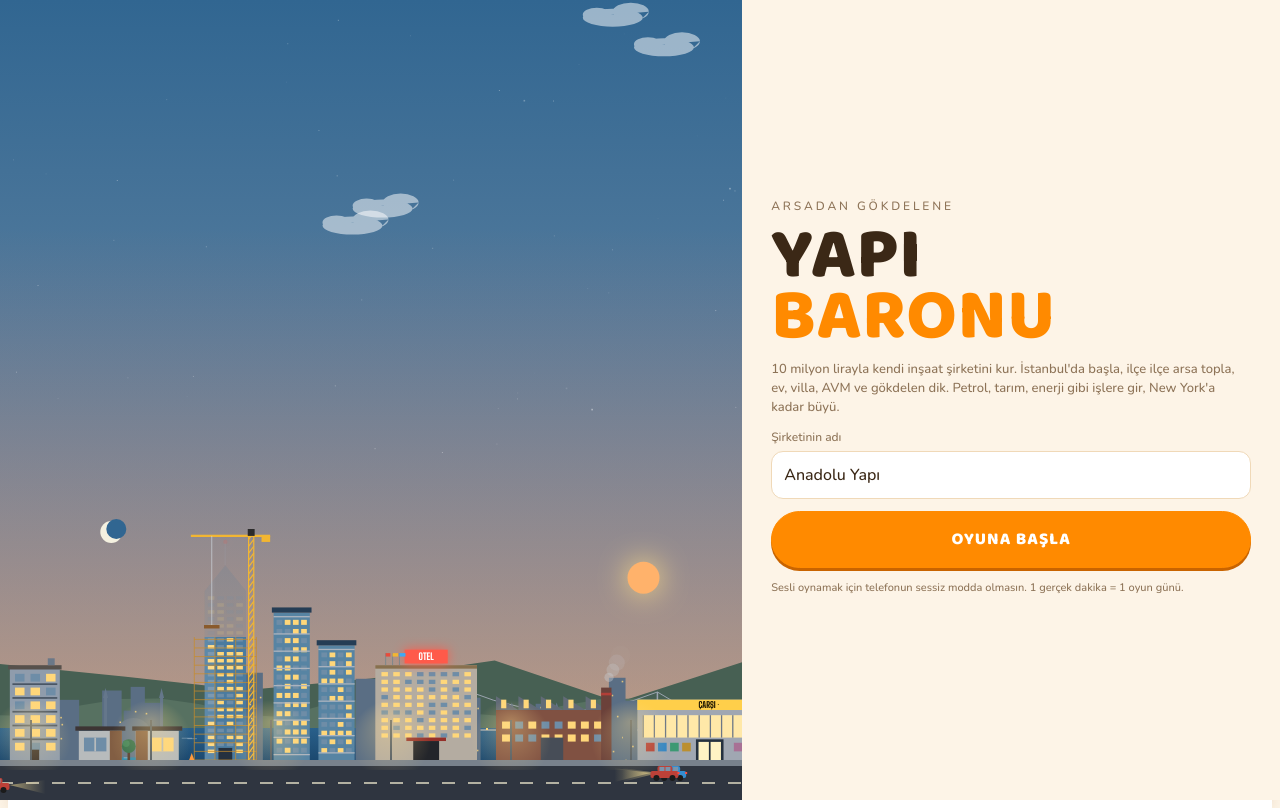
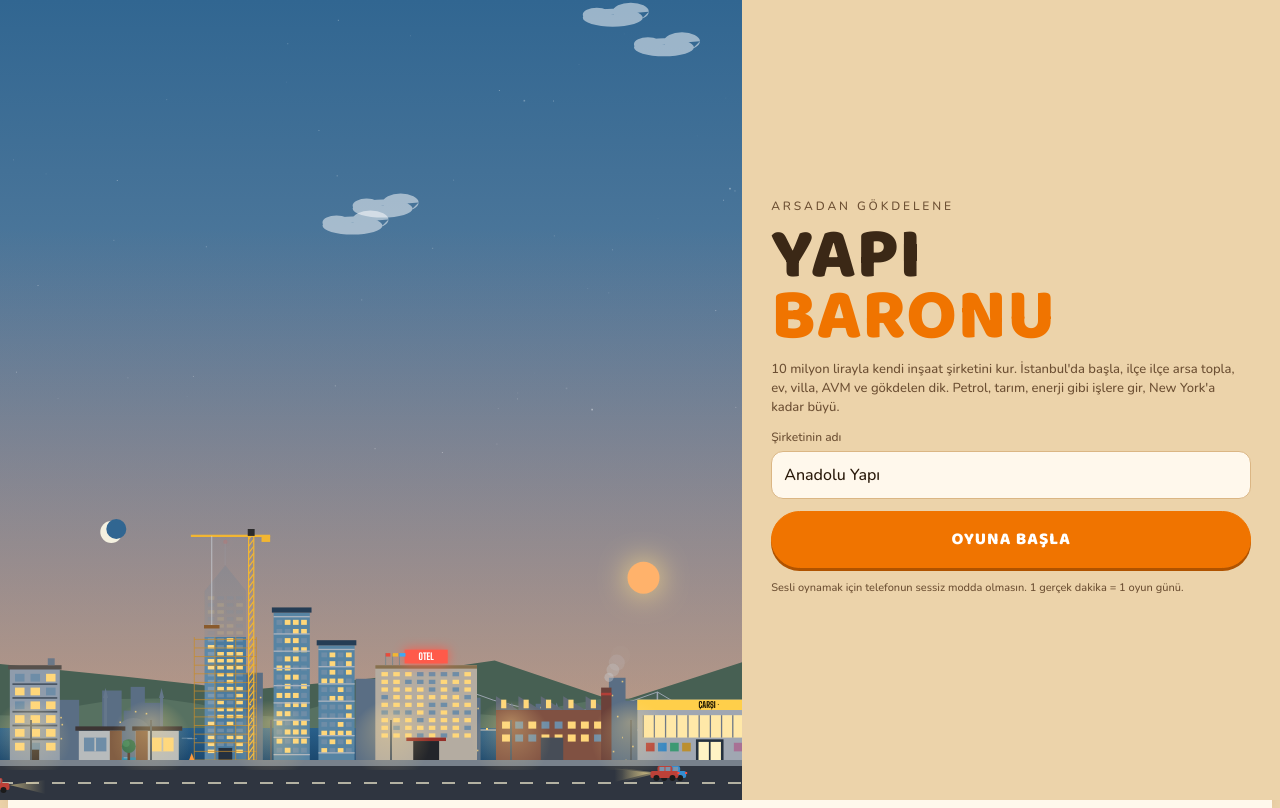
Before and after one commit to atesxs014-debug/yapi-baronu, a website: page www/index.html in a window 1280 px wide. Drawn offline with nearby package versions, Linux system fonts and the light colour scheme; animation ran at ten frames a second.

Commit message:
Renkleri koyulaştır
Co-Authored-By: Claude Opus 5.5 <noreply@anthropic.com>
Claude-Session: https://claude.ai/code/session_01B5dMFyke2J8QUU2NtGuY6H

```diff
--- a/src/layout7.css
+++ b/src/layout7.css
@@ -176,7 +176,7 @@ main.corp>.v7off,main.corp>.v7logo{grid-column:1/-1}
   .v7mapc{height:auto;aspect-ratio:400/240}.v7side{height:auto}.v7pr{max-height:none}
 }
 /* güzelleştirme */
-.v7mapc{background:linear-gradient(#7fd0ea,#3f9cc2);border:3px solid #fff;box-shadow:0 6px 20px rgba(30,90,120,.25)}
+.v7mapc{background:linear-gradient(#4fa9cc,#1f6f96);border:3px solid #fff;box-shadow:0 6px 20px rgba(30,90,120,.25)}
 .v7cell{stroke:#fff;stroke-width:1.6;stroke-linejoin:round}
 .v7map .blk rect{fill:#fff;opacity:.16;pointer-events:none}.v7map .prk circle{fill:#2f8a4a;opacity:.22;pointer-events:none}
 .v7foam{fill:none;stroke:rgba(255,255,255,.35);stroke-width:5}
--- a/src/themes.css
+++ b/src/themes.css
@@ -9,19 +9,19 @@
 #splash,#rotate{background:var(--splash,#081915)}
 
 /* 1. Güneşli Şehir: aydınlık, yumuşak, sıcak */
-html[data-theme="gunes"]{--bg:#fdf4e7;--grid:transparent;--panel:#ffffff;--panel2:#fff1dc;--line:#f0d9b8;--fg:#3b2816;--muted:#8d7357;
-  --accent:#ff8a00;--accent-ink:#fff;--accent-sh:#c96400;--good:#22a862;--bad:#e5484d;--info:#2f8fe8;--violet:#8b5cf6;
+html[data-theme="gunes"]{--bg:#ecd3aa;--grid:transparent;--panel:#fff8ec;--panel2:#f6e0bd;--line:#dbb684;--fg:#2a1a0b;--muted:#6c4f33;
+  --accent:#f07400;--accent-ink:#fff;--accent-sh:#b05300;--good:#11864a;--bad:#d2353b;--info:#1b6fc4;--violet:#8b5cf6;
   --f-disp:"Baloo 2",system-ui,sans-serif;--f-body:"Nunito",system-ui,sans-serif;--f-num:"Nunito",system-ui,sans-serif;
-  --chip:rgba(59,40,22,.55);--scrim:rgba(59,40,22,.35);--splash:#fdf4e7;color-scheme:light}
-html[data-theme="gunes"] body{background-image:radial-gradient(#f3dfc2 1.2px,transparent 1.2px);background-size:22px 22px}
+  --chip:rgba(59,40,22,.55);--scrim:rgba(59,40,22,.35);--splash:#ecd3aa;color-scheme:light}
+html[data-theme="gunes"] body{background-image:radial-gradient(#ddbd8e 1.2px,transparent 1.2px);background-size:22px 22px}
 html[data-theme="gunes"] .card,html[data-theme="gunes"] .tile,html[data-theme="gunes"] .city,html[data-theme="gunes"] .pcard,html[data-theme="gunes"] .quick button,html[data-theme="gunes"] .mrow{border-radius:16px;border-color:transparent;box-shadow:0 4px 14px rgba(160,110,50,.13)}
 html[data-theme="gunes"] .btn{border-radius:999px}
 html[data-theme="gunes"] .num,html[data-theme="gunes"] .cash{font-weight:800}
 html[data-theme="gunes"] h2,html[data-theme="gunes"] h3,html[data-theme="gunes"] .brand,html[data-theme="gunes"] .city .cn{text-transform:none;letter-spacing:0}
-html[data-theme="gunes"] header.hud{background:#fff;border-bottom:0;box-shadow:0 2px 12px rgba(160,110,50,.15)}
-html[data-theme="gunes"] nav.tabs{background:#fff;border-color:transparent;box-shadow:0 0 12px rgba(160,110,50,.15)}
+html[data-theme="gunes"] header.hud{background:#fff8ec;border-bottom:0;box-shadow:0 2px 12px rgba(160,110,50,.15)}
+html[data-theme="gunes"] nav.tabs{background:#fff8ec;border-color:transparent;box-shadow:0 0 12px rgba(160,110,50,.15)}
 html[data-theme="gunes"] .sheet{border-top:0;border-radius:24px 24px 0 0}
-html[data-theme="gunes"] .dash,html[data-theme="gunes"] .scorecard{background:linear-gradient(135deg,#ff9f1c,#ff6b3d);color:#fff}
+html[data-theme="gunes"] .dash,html[data-theme="gunes"] .scorecard{background:linear-gradient(135deg,#f28a0c,#e0502a);color:#fff}
 html[data-theme="gunes"] .dash .k,html[data-theme="gunes"] .dash .meta,html[data-theme="gunes"] .dash .grid4 .k{color:rgba(255,255,255,.85)}
 html[data-theme="gunes"] .dash .grid4>div{background:rgba(255,255,255,.2)}
 html[data-theme="gunes"] .dash .pos,html[data-theme="gunes"] .dash .neg{color:#fff}
--- a/src/v7.js
+++ b/src/v7.js
@@ -1,7 +1,7 @@
 
 // ================= v7: harita, ilçe parsel kartları, projeler, proje detayı, ofis =================
 let landList=false,mapFil='all',curProj=null;
-const TIER7=[['Lüks','#e8705f',1.6],['Premium','#f2a93b',1.1],['Orta','#43b394',0.75],['Ekonomik','#9fb2c8',0]];
+const TIER7=[['Lüks','#d4503f',1.6],['Premium','#e58a1a',1.1],['Orta','#24957a',0.75],['Ekonomik','#7189a8',0]];
 function tier7(dm){return TIER7.find(t=>dm>=t[2])}
 const TRm2=v=>Math.round(v).toLocaleString('tr-TR')+' ₺';
 const fx2=v=>v.toLocaleString('tr-TR',{minimumFractionDigits:2,maximumFractionDigits:2});
@@ -50,7 +50,7 @@ function cityMap(cid){
   const bridges=cid==='istanbul'?[[52,220,246],[104,224,244],[138,214,252]].map(([y,x1,x2])=>`<path d="M${x1} ${y}H${x2}" class="brg"/><path d="M${x1} ${y}H${x2}" class="brg2"/>`).join(''):'';
   return `<svg viewBox="0 0 ${W} ${H}" preserveAspectRatio="xMidYMid meet" role="group" aria-label="${c.n} ilçe haritası">
    <defs>${clip}<pattern id="${uid7}w" width="30" height="16" patternUnits="userSpaceOnUse"><path d="M3 9q3.5-3.5 7 0t7 0" class="wave"/></pattern>
-    <linearGradient id="${uid7}s" x1="0" y1="0" x2="0" y2="1"><stop offset="0" stop-color="#7fd0ea"/><stop offset="1" stop-color="#3f9cc2"/></linearGradient>
+    <linearGradient id="${uid7}s" x1="0" y1="0" x2="0" y2="1"><stop offset="0" stop-color="#4fa9cc"/><stop offset="1" stop-color="#1f6f96"/></linearGradient>
     <radialGradient id="${uid7}h" cx=".3" cy=".2" r=".9"><stop offset="0" stop-color="#fff" stop-opacity=".32"/><stop offset=".6" stop-color="#fff" stop-opacity="0"/><stop offset="1" stop-color="#000" stop-opacity=".12"/></radialGradient>
     <filter id="${uid7}f" x="-5%" y="-5%" width="110%" height="115%"><feDropShadow dx="0" dy="3" stdDeviation="2.5" flood-color="#0b3a52" flood-opacity=".45"/></filter></defs>
    <rect width="${W}" height="${H}" ${ls.sea?`fill="url(#${uid7}s)"`:'class="v7out"'}/><rect width="${W}" height="${H}" fill="url(#${uid7}w)" opacity="${ls.sea?1:.5}"/>
--- a/www/index.html
+++ b/www/index.html
@@ -1,4 +1,4 @@
-<!doctype html><html lang="tr"><head><meta charset="utf-8"><meta name="viewport" content="width=device-width,initial-scale=1,viewport-fit=cover,user-scalable=no"><meta name="theme-color" content="#fdf4e7"></head><body>
+<!doctype html><html lang="tr"><head><meta charset="utf-8"><meta name="viewport" content="width=device-width,initial-scale=1,viewport-fit=cover,user-scalable=no"><meta name="theme-color" content="#ecd3aa"></head><body>
 <title>Yapı Baronu</title>
 <meta name="claude:viewport-fit-sides" content="cover">
 <link rel="preconnect" href="https://fonts.googleapis.com">
@@ -320,19 +320,19 @@ h3{font-family:var(--f-disp);font-weight:600;font-size:18px;text-transform:upper
 #splash,#rotate{background:var(--splash,#081915)}
 
 /* 1. Güneşli Şehir: aydınlık, yumuşak, sıcak */
-html[data-theme="gunes"]{--bg:#fdf4e7;--grid:transparent;--panel:#ffffff;--panel2:#fff1dc;--line:#f0d9b8;--fg:#3b2816;--muted:#8d7357;
-  --accent:#ff8a00;--accent-ink:#fff;--accent-sh:#c96400;--good:#22a862;--bad:#e5484d;--info:#2f8fe8;--violet:#8b5cf6;
+html[data-theme="gunes"]{--bg:#ecd3aa;--grid:transparent;--panel:#fff8ec;--panel2:#f6e0bd;--line:#dbb684;--fg:#2a1a0b;--muted:#6c4f33;
+  --accent:#f07400;--accent-ink:#fff;--accent-sh:#b05300;--good:#11864a;--bad:#d2353b;--info:#1b6fc4;--violet:#8b5cf6;
   --f-disp:"Baloo 2",system-ui,sans-serif;--f-body:"Nunito",system-ui,sans-serif;--f-num:"Nunito",system-ui,sans-serif;
-  --chip:rgba(59,40,22,.55);--scrim:rgba(59,40,22,.35);--splash:#fdf4e7;color-scheme:light}
-html[data-theme="gunes"] body{background-image:radial-gradient(#f3dfc2 1.2px,transparent 1.2px);background-size:22px 22px}
+  --chip:rgba(59,40,22,.55);--scrim:rgba(59,40,22,.35);--splash:#ecd3aa;color-scheme:light}
+html[data-theme="gunes"] body{background-image:radial-gradient(#ddbd8e 1.2px,transparent 1.2px);background-size:22px 22px}
 html[data-theme="gunes"] .card,html[data-theme="gunes"] .tile,html[data-theme="gunes"] .city,html[data-theme="gunes"] .pcard,html[data-theme="gunes"] .quick button,html[data-theme="gunes"] .mrow{border-radius:16px;border-color:transparent;box-shadow:0 4px 14px rgba(160,110,50,.13)}
 html[data-theme="gunes"] .btn{border-radius:999px}
 html[data-theme="gunes"] .num,html[data-theme="gunes"] .cash{font-weight:800}
 html[data-theme="gunes"] h2,html[data-theme="gunes"] h3,html[data-theme="gunes"] .brand,html[data-theme="gunes"] .city .cn{text-transform:none;letter-spacing:0}
-html[data-theme="gunes"] header.hud{background:#fff;border-bottom:0;box-shadow:0 2px 12px rgba(160,110,50,.15)}
-html[data-theme="gunes"] nav.tabs{background:#fff;border-color:transparent;box-shadow:0 0 12px rgba(160,110,50,.15)}
+html[data-theme="gunes"] header.hud{background:#fff8ec;border-bottom:0;box-shadow:0 2px 12px rgba(160,110,50,.15)}
+html[data-theme="gunes"] nav.tabs{background:#fff8ec;border-color:transparent;box-shadow:0 0 12px rgba(160,110,50,.15)}
 html[data-theme="gunes"] .sheet{border-top:0;border-radius:24px 24px 0 0}
-html[data-theme="gunes"] .dash,html[data-theme="gunes"] .scorecard{background:linear-gradient(135deg,#ff9f1c,#ff6b3d);color:#fff}
+html[data-theme="gunes"] .dash,html[data-theme="gunes"] .scorecard{background:linear-gradient(135deg,#f28a0c,#e0502a);color:#fff}
 html[data-theme="gunes"] .dash .k,html[data-theme="gunes"] .dash .meta,html[data-theme="gunes"] .dash .grid4 .k{color:rgba(255,255,255,.85)}
 html[data-theme="gunes"] .dash .grid4>div{background:rgba(255,255,255,.2)}
 html[data-theme="gunes"] .dash .pos,html[data-theme="gunes"] .dash .neg{color:#fff}
@@ -740,7 +740,7 @@ main.corp>.v7off,main.corp>.v7logo{grid-column:1/-1}
   .v7mapc{height:auto;aspect-ratio:400/240}.v7side{height:auto}.v7pr{max-height:none}
 }
 /* güzelleştirme */
-.v7mapc{background:linear-gradient(#7fd0ea,#3f9cc2);border:3px solid #fff;box-shadow:0 6px 20px rgba(30,90,120,.25)}
+.v7mapc{background:linear-gradient(#4fa9cc,#1f6f96);border:3px solid #fff;box-shadow:0 6px 20px rgba(30,90,120,.25)}
 .v7cell{stroke:#fff;stroke-width:1.6;stroke-linejoin:round}
 .v7map .blk rect{fill:#fff;opacity:.16;pointer-events:none}.v7map .prk circle{fill:#2f8a4a;opacity:.22;pointer-events:none}
 .v7foam{fill:none;stroke:rgba(255,255,255,.35);stroke-width:5}
@@ -3056,7 +3056,7 @@ renderHud=(o=>function(){o();if(!S)return;
 
 // ================= v7: harita, ilçe parsel kartları, projeler, proje detayı, ofis =================
 let landList=false,mapFil='all',curProj=null;
-const TIER7=[['Lüks','#e8705f',1.6],['Premium','#f2a93b',1.1],['Orta','#43b394',0.75],['Ekonomik','#9fb2c8',0]];
+const TIER7=[['Lüks','#d4503f',1.6],['Premium','#e58a1a',1.1],['Orta','#24957a',0.75],['Ekonomik','#7189a8',0]];
 function tier7(dm){return TIER7.find(t=>dm>=t[2])}
 const TRm2=v=>Math.round(v).toLocaleString('tr-TR')+' ₺';
 const fx2=v=>v.toLocaleString('tr-TR',{minimumFractionDigits:2,maximumFractionDigits:2});
@@ -3105,7 +3105,7 @@ function cityMap(cid){
   const bridges=cid==='istanbul'?[[52,220,246],[104,224,244],[138,214,252]].map(([y,x1,x2])=>`<path d="M${x1} ${y}H${x2}" class="brg"/><path d="M${x1} ${y}H${x2}" class="brg2"/>`).join(''):'';
   return `<svg viewBox="0 0 ${W} ${H}" preserveAspectRatio="xMidYMid meet" role="group" aria-label="${c.n} ilçe haritası">
    <defs>${clip}<pattern id="${uid7}w" width="30" height="16" patternUnits="userSpaceOnUse"><path d="M3 9q3.5-3.5 7 0t7 0" class="wave"/></pattern>
-    <linearGradient id="${uid7}s" x1="0" y1="0" x2="0" y2="1"><stop offset="0" stop-color="#7fd0ea"/><stop offset="1" stop-color="#3f9cc2"/></linearGradient>
+    <linearGradient id="${uid7}s" x1="0" y1="0" x2="0" y2="1"><stop offset="0" stop-color="#4fa9cc"/><stop offset="1" stop-color="#1f6f96"/></linearGradient>
     <radialGradient id="${uid7}h" cx=".3" cy=".2" r=".9"><stop offset="0" stop-color="#fff" stop-opacity=".32"/><stop offset=".6" stop-color="#fff" stop-opacity="0"/><stop offset="1" stop-color="#000" stop-opacity=".12"/></radialGradient>
     <filter id="${uid7}f" x="-5%" y="-5%" width="110%" height="115%"><feDropShadow dx="0" dy="3" stdDeviation="2.5" flood-color="#0b3a52" flood-opacity=".45"/></filter></defs>
    <rect width="${W}" height="${H}" ${ls.sea?`fill="url(#${uid7}s)"`:'class="v7out"'}/><rect width="${W}" height="${H}" fill="url(#${uid7}w)" opacity="${ls.sea?1:.5}"/>
```
